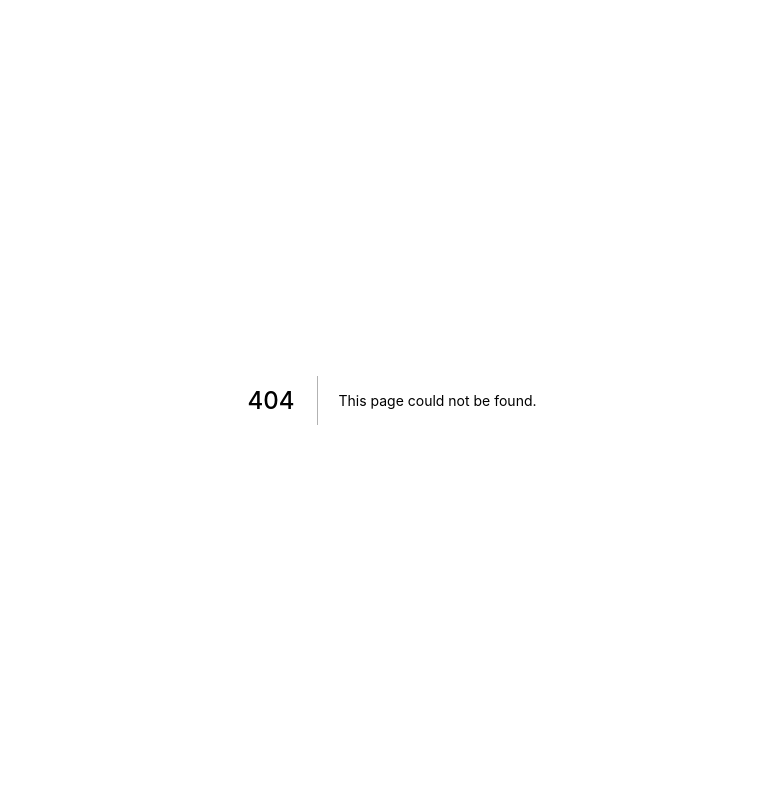
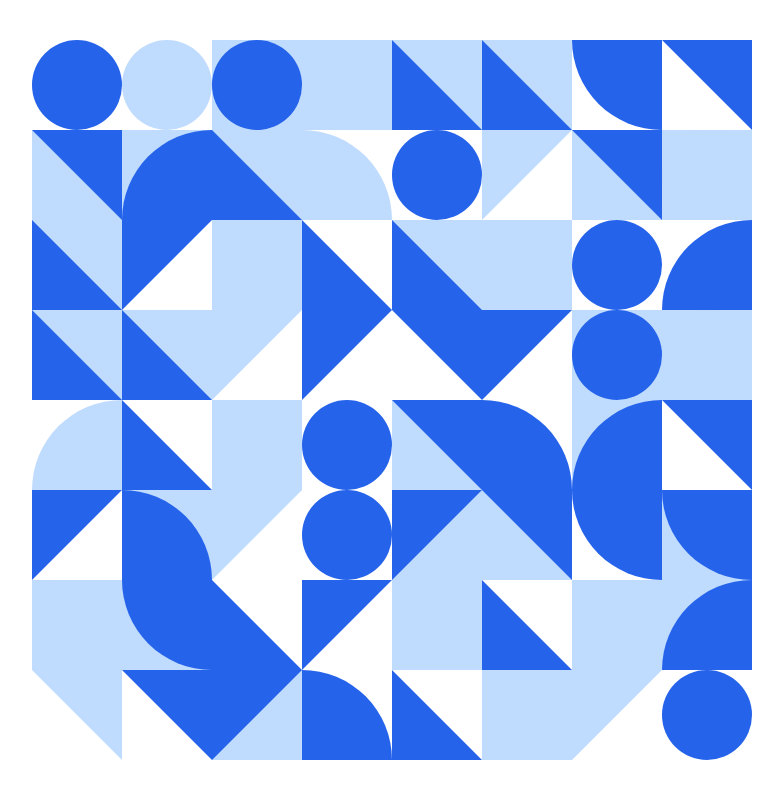
Before and after one commit to anhsirk0/ts-projects, a Next.js app: page /pattern in a window 1280 px wide. Before the commit this address had no page. Shown: the whole page, without its empty margins (248-1031 px from the left). Built offline with nearby package versions, Linux system fonts and the light colour scheme.

Commit message:
Added shapes, random geometric pattern

```diff
--- /dev/null
+++ b/components/Shapes/Circle.tsx
@@ -0,0 +1,16 @@
+import { FC } from "react";
+
+interface Props {
+  classes?: string;
+  color?: string;
+}
+
+const Circle: FC<Props> = ({ classes = "", color = "bg-blue-600" }) => {
+  return (
+    <div className={`h-full w-full overflow-hidden ${classes}`}>
+      <div className={`h-full w-full rounded-full ${color}`} />
+    </div>
+  );
+};
+
+export default Circle;
--- /dev/null
+++ b/components/Shapes/RandomShape.tsx
@@ -0,0 +1,50 @@
+import { FC } from "react";
+import { Circle, SemiCircle, Triangle } from ".";
+import dynamic from "next/dynamic";
+
+interface Props {
+  classes?: string;
+  color?: string;
+  num?: number;
+}
+
+const RandomShape: FC<Props> = ({ num = 1, classes = "", color = "" }) => {
+  const DynamicTriangle = dynamic(() => import("./Triangle"), {
+    ssr: false,
+  });
+
+  const DynamicCircle = dynamic(() => import("./Circle"), {
+    ssr: false,
+  });
+
+  const DynamicSemiCircle = dynamic(() => import("./SemiCircle"), {
+    ssr: false,
+  });
+
+  switch (num) {
+    case 0:
+      return <DynamicCircle classes={classes} color={color} />;
+    case 1:
+      return <DynamicSemiCircle classes={classes} color={color} />;
+    case 2:
+      return (
+        <DynamicSemiCircle classes={classes + " -scale-x-100"} color={color} />
+      );
+    case 3:
+      return (
+        <DynamicSemiCircle classes={classes + " -scale-y-100"} color={color} />
+      );
+    case 4:
+      return (
+        <DynamicTriangle classes={classes + " -scale-x-100"} color={color} />
+      );
+    case 5:
+      return (
+        <DynamicTriangle classes={classes + " -scale-y-100"} color={color} />
+      );
+    default:
+      return <DynamicTriangle classes={classes} color={color} />;
+  }
+};
+
+export default RandomShape;
--- /dev/null
+++ b/components/Shapes/SemiCircle.tsx
@@ -0,0 +1,16 @@
+import { FC } from "react";
+
+interface Props {
+  classes?: string;
+  color?: string;
+}
+
+const SemiCircle: FC<Props> = ({ classes = "", color = "bg-blue-600" }) => {
+  return (
+    <div className={`h-full w-full overflow-hidden ${classes}`}>
+      <div className={`h-full w-full rounded-tl-full ${color}`} />
+    </div>
+  );
+};
+
+export default SemiCircle;
--- /dev/null
+++ b/components/Shapes/Triangle.tsx
@@ -0,0 +1,18 @@
+import { FC } from "react";
+
+interface Props {
+  classes?: string;
+  color?: string;
+}
+
+const Triangle: FC<Props> = ({ classes = "", color = "bg-blue-600" }) => {
+  return (
+    <div className={`h-full w-full overflow-hidden ${classes}`}>
+      <div
+        className={`h-full w-full scale-150 rotate-45 origin-top-right ${color}`}
+      />
+    </div>
+  );
+};
+
+export default Triangle;
--- /dev/null
+++ b/components/Shapes/index.ts
@@ -0,0 +1,4 @@
+export { default as Circle } from "./Circle";
+export { default as Triangle } from "./Triangle";
+export { default as SemiCircle } from "./SemiCircle";
+export { default as RandomShape } from "./RandomShape";
--- a/next.config.js
+++ b/next.config.js
@@ -2,6 +2,6 @@
 const nextConfig = {
   reactStrictMode: true,
   swcMinify: true,
-}
+};
 
-module.exports = nextConfig
+module.exports = nextConfig;
--- a/pages/index.tsx
+++ b/pages/index.tsx
@@ -11,6 +11,7 @@ const Home: NextPage = () => {
     { title: "Hero", url: "/hero" },
     { title: "Bottom Navbar", url: "/bottom-navbar" },
     { title: "Slider Login/Signup", url: "/slider" },
+    { title: "Geometric pattern", url: "/pattern" },
   ];
 
   return (
--- /dev/null
+++ b/pages/pattern.tsx
@@ -0,0 +1,41 @@
+import type { NextPage } from "next";
+import Head from "next/head";
+import { Fragment } from "react";
+import {
+  Circle,
+  SemiCircle,
+  Triangle,
+  RandomShape,
+} from "../components/Shapes";
+
+const Pattern: NextPage = () => {
+  function getRandomInt(n: number) {
+    return Math.floor(Math.random() * n);
+  }
+
+  const bgChoices = ["bg-blue-200", "bg-transparent"];
+  const colorChoices = ["bg-blue-200", "bg-blue-600", "bg-blue-600"];
+
+  return (
+    <>
+      <Head>
+        <title>Pattern - TS Projects</title>
+        <meta name="viewport" content="initial-scale=1.0, width=device-width" />
+      </Head>
+      <div className="min-h-screen p-4 bg-white flex justify-center items-center">
+        <div className="grid grid-cols-8 grid-rows-8 w-96 h-96 lg:w-[45rem] lg:h-[45rem] 2xl:w-[55rem] 2xl:h-[55rem]">
+          {Array.from(Array(64).keys()).map((idx) => (
+            <RandomShape
+              num={getRandomInt(7)}
+              color={colorChoices[getRandomInt(colorChoices.length)]}
+              classes={bgChoices[getRandomInt(bgChoices.length)]}
+              key={idx}
+            />
+          ))}
+        </div>
+      </div>
+    </>
+  );
+};
+
+export default Pattern;
```
